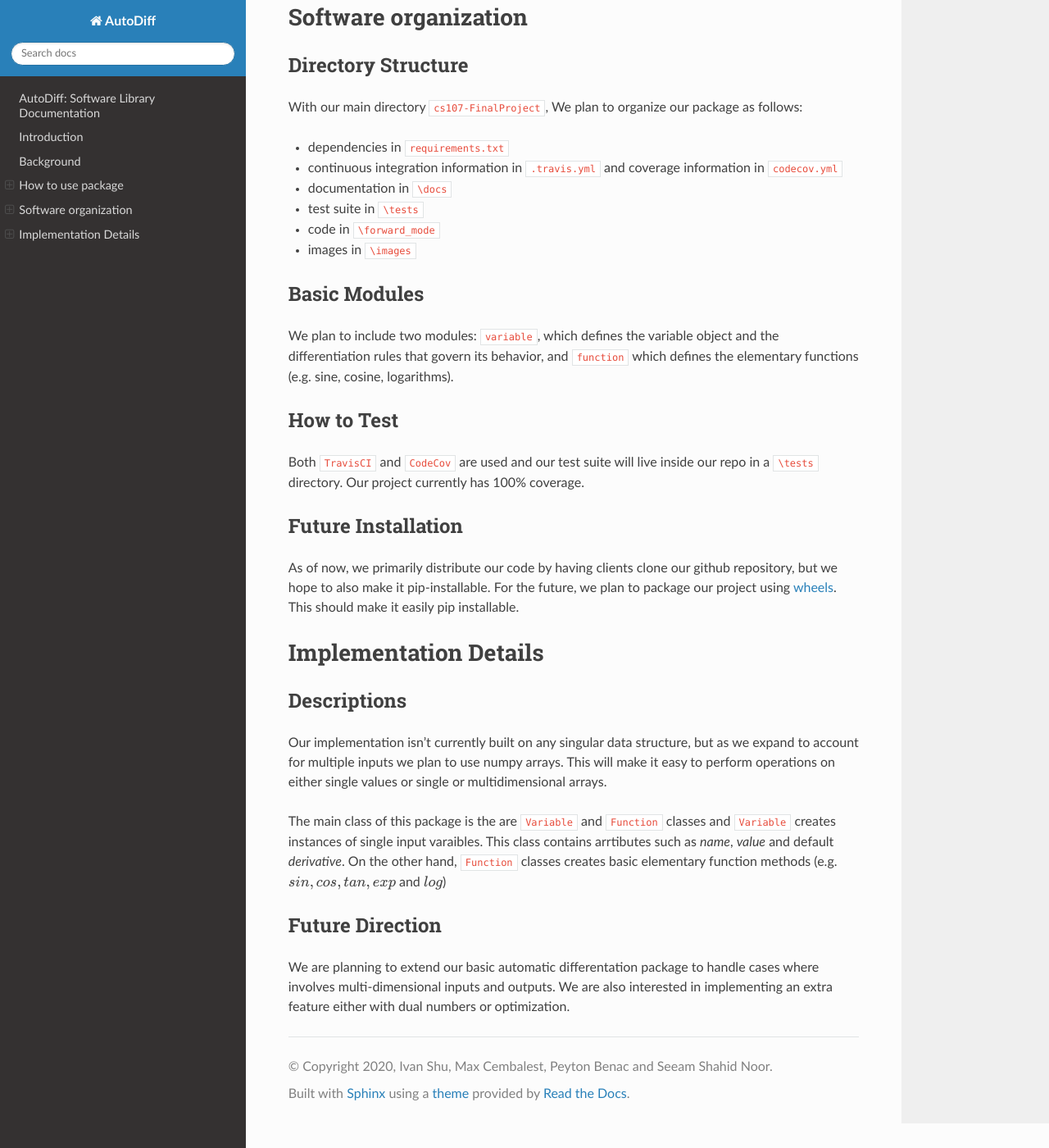
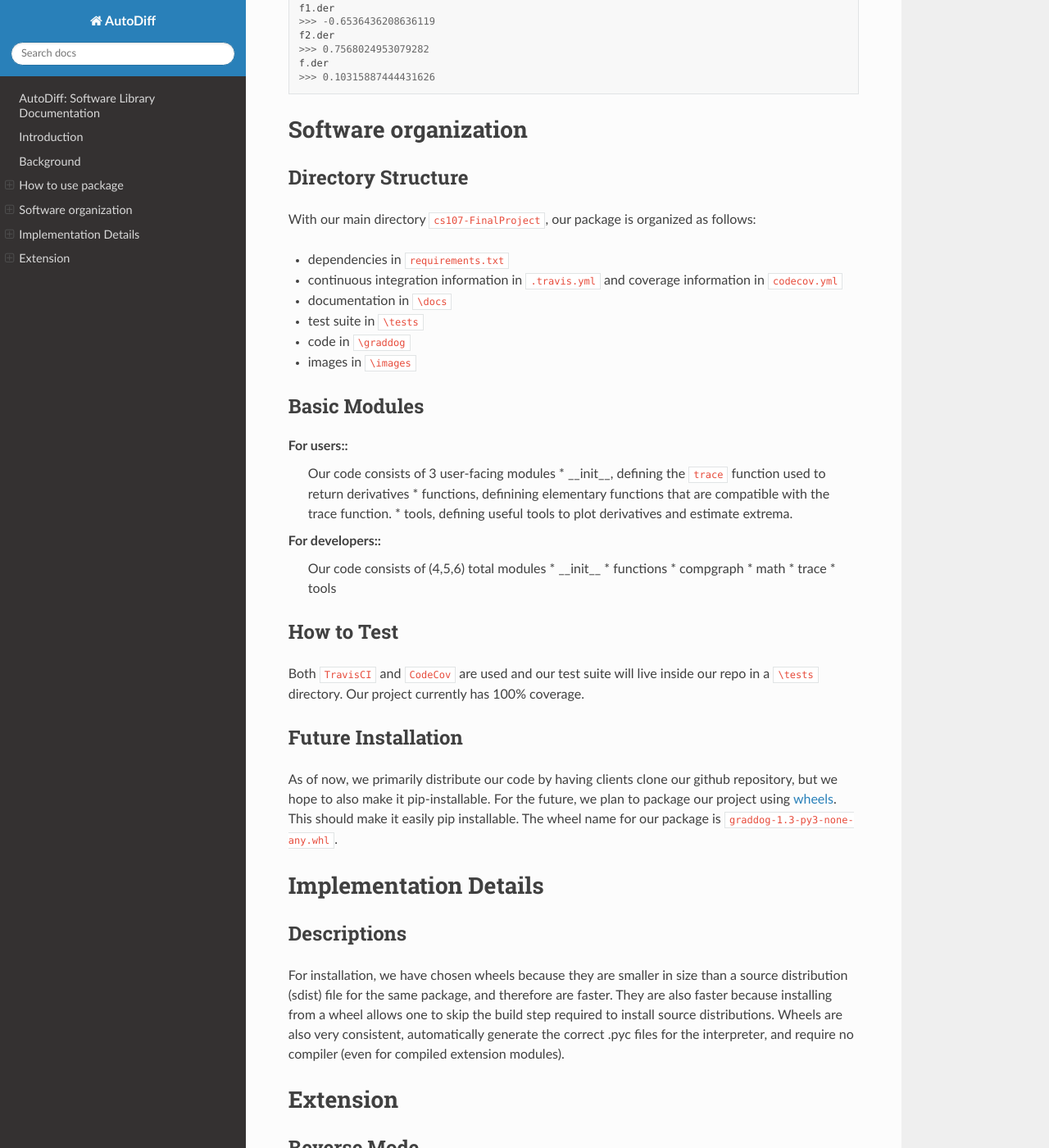
Before and after one commit to git-fetch-git-roll-over/GradDog, a Sphinx documentation site: the page built from docs/source/index.rst, in a window 1280 px wide and 1400 px high, scrolled down 3348 px. Shown: the whole window at 82% size. Built offline with Sphinx 7.4.7 and the Read the Docs theme 2.0.0, drawn with Linux system fonts in a browser that asks for light colours; pages that are not in the unit, such as notebooks, are missing from menus; some of the changed text lies outside the part shown.

Commit message:
beginning to update final docs

```diff
--- a/docs/source/index.rst
+++ b/docs/source/index.rst
@@ -51,7 +51,7 @@
 How to install
 --------------
 
-Go to the directory that you want to run this package, and then open a command line prompt.
+Go to the directory from which you want to run this package, and then open a command line prompt.
 
 * Visit ``https://github.com/git-fetch-git-roll-over/AutoDiff.git`` and follow the cloning instructions to clone a copy of the repository. This will create an ``AutoDiff`` directory.  (Key command: ``git clone https://github.com/git-fetch-git-roll-over/AutoDiff.git``)
 * ``cd AutoDiff`` to go inside the directory
@@ -67,22 +67,23 @@
 
 :math:`f(x) = sin(x) + cos(x)`
 
-First, from the module variable.py import class ``Variable`` and from function.py import class ``Function``::
+First, import the full ``graddog`` module (recommended alias: ``gd``) and the functions from the ``functions`` module::
 
-    from variable import Variable
-    from function.Function import sin, cos
+    import graddog as gd
+    from graddog.functions import sin, cos, tan, exp, log
 
-Then create an instance of Variable class and construct your elementary functions :math:`sin(x), cos(x)`::
+Then, create the function you would like to evaluate the derivative of (See `this link <http://introtopython.org/introducing_functions.html>`_ for more information on creating your own Python functions)::
+    def f(x):
+        return x**2 + 3x + exp(x, base=2)*sin(2*x)
+Choose a "seed value", which is the value at which the derivative will be evaluated::
+    seed = 3
 
-   x = Variable('x', 4)
-   f1 = sin(x)
-   f2 = cos(x)
-Last, create a variable f to add of your f1 and f2 and print out f::
+Last, perform the ``trace`` on the function and the seed. (This function has an optional ``mode`` parameter which can be used to select either the forward or reverse mode of automatic differentiation.)::
 
-    f = f1 + f2
-    print(f)
+    gd.trace(f, seed)
 
-    >>> sinx+cosx: sinx+cosx value: -1.410; derivative: 0.103
+    >>> Computing forward mode
+    >>>[[22.81331607]]
 
 Both the values and the derivative values are wrapped up in attributes belonging to these objects. For example::
 
@@ -103,20 +104,34 @@
 Directory Structure
 -------------------
 
-With our main directory ``cs107-FinalProject``, We plan to organize our package as follows:
+With our main directory ``cs107-FinalProject``, our package is organized as follows:
 
 * dependencies in ``requirements.txt``
 * continuous integration information in ``.travis.yml`` and coverage information in ``codecov.yml``
 * documentation in ``\docs``
 * test suite in ``\tests``
-* code in ``\forward_mode``
+* code in ``\graddog``
 * images in ``\images``
 
 Basic Modules
 -------------
 
+For users::
+    Our code consists of 3 user-facing modules
+    * __init__, defining the ``trace`` function used to return derivatives
+    * functions, definining elementary functions that are compatible with the trace function.
+    * tools, defining useful tools to plot derivatives and estimate extrema.
 
-We plan to include two modules: ``variable``, which defines the variable object and the differentiation rules that govern its behavior, and ``function`` which defines the elementary functions (e.g. sine, cosine, logarithms).
+For developers::
+    Our code consists of (4,5,6) total modules
+    * __init__
+    * functions
+    * compgraph
+    * math
+    * trace
+    * tools
+
+
 
 How to Test
 ------------
@@ -126,7 +141,7 @@
 Future Installation
 -------------------
 
-As of now, we primarily distribute our code by having clients clone our github repository, but we hope to also make it pip-installable. For the future, we plan to package our project using `wheels <https://www.python.org/dev/peps/pep-0427/>`_. This should make it easily pip installable.
+As of now, we primarily distribute our code by having clients clone our github repository, but we hope to also make it pip-installable. For the future, we plan to package our project using `wheels <https://www.python.org/dev/peps/pep-0427/>`_. This should make it easily pip installable. The wheel name for our package is ``graddog-1.3-py3-none-any.whl``.
 
 
 Implementation Details
@@ -136,17 +151,17 @@
 ------------
 
 
-Our implementation isn't currently built on any singular data structure, but as we expand to account for multiple inputs we plan to use numpy arrays. This will make it easy to perform operations on either single values or single or multidimensional arrays.
 
-The main class of this package is the are ``Variable`` and ``Function`` classes and ``Variable`` creates instances of single input varaibles. This class contains arrtibutes such as *name*, *value* and default *derivative*. On the other hand, ``Function`` classes creates basic elementary function methods (e.g. :math:`sin, cos, tan, exp` and :math:`log`)
+For installation, we have chosen wheels because they are smaller in size than a source distribution (sdist) file for the same package, and therefore are faster. They are also faster because installing from a wheel allows one to skip the build step required to install source distributions. Wheels are also very consistent, automatically generate the correct .pyc files for the interpreter, and require no compiler (even for compiled extension modules).
 
 
+Extension
+=============
+Reverse Mode
+----------
 
-Future Direction
-----------------
-
-
-We are planning to extend our basic automatic differentation package to handle cases where involves multi-dimensional inputs and outputs. We are also interested in implementing an extra feature either with dual numbers or optimization.
+Higher Order Derivatives
+-------------------------
 
 .. toctree::
    :maxdepth: 2
```
Also changed, not shown: other parts of docs/source/index.rst (+1 -1 lines).
